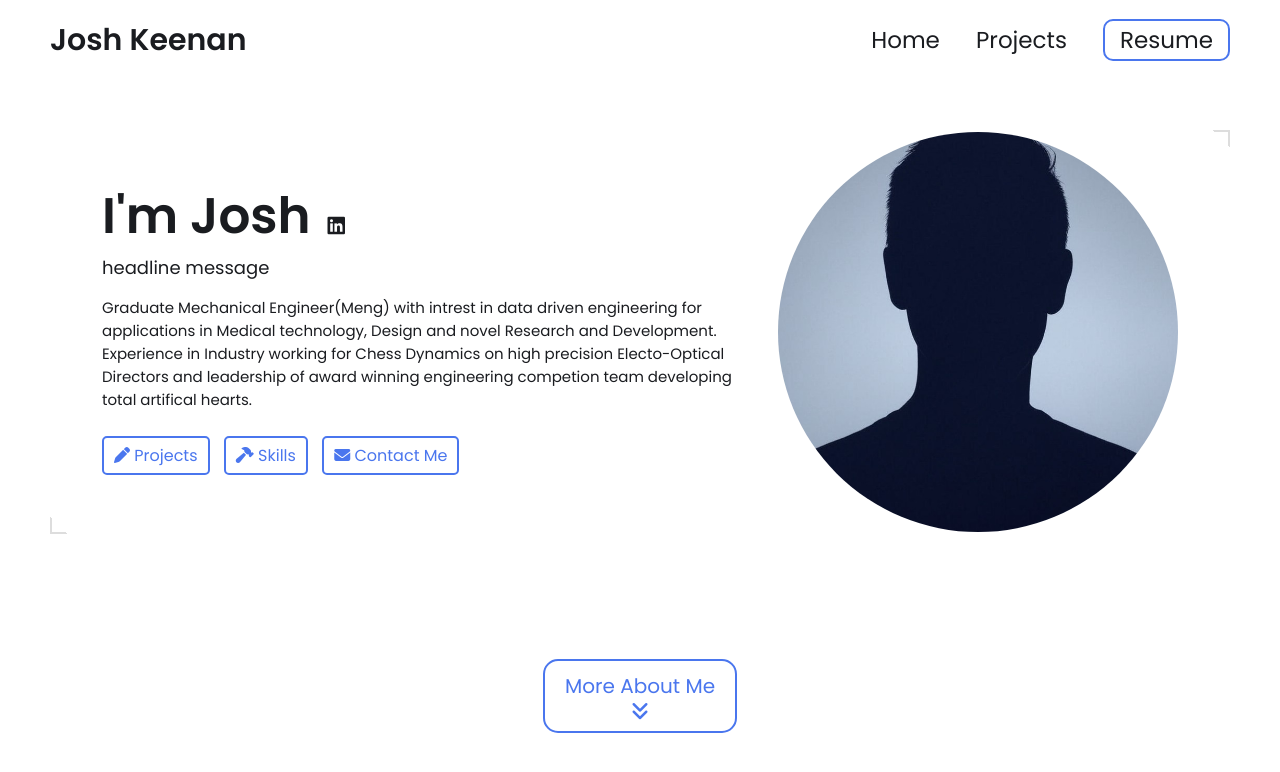
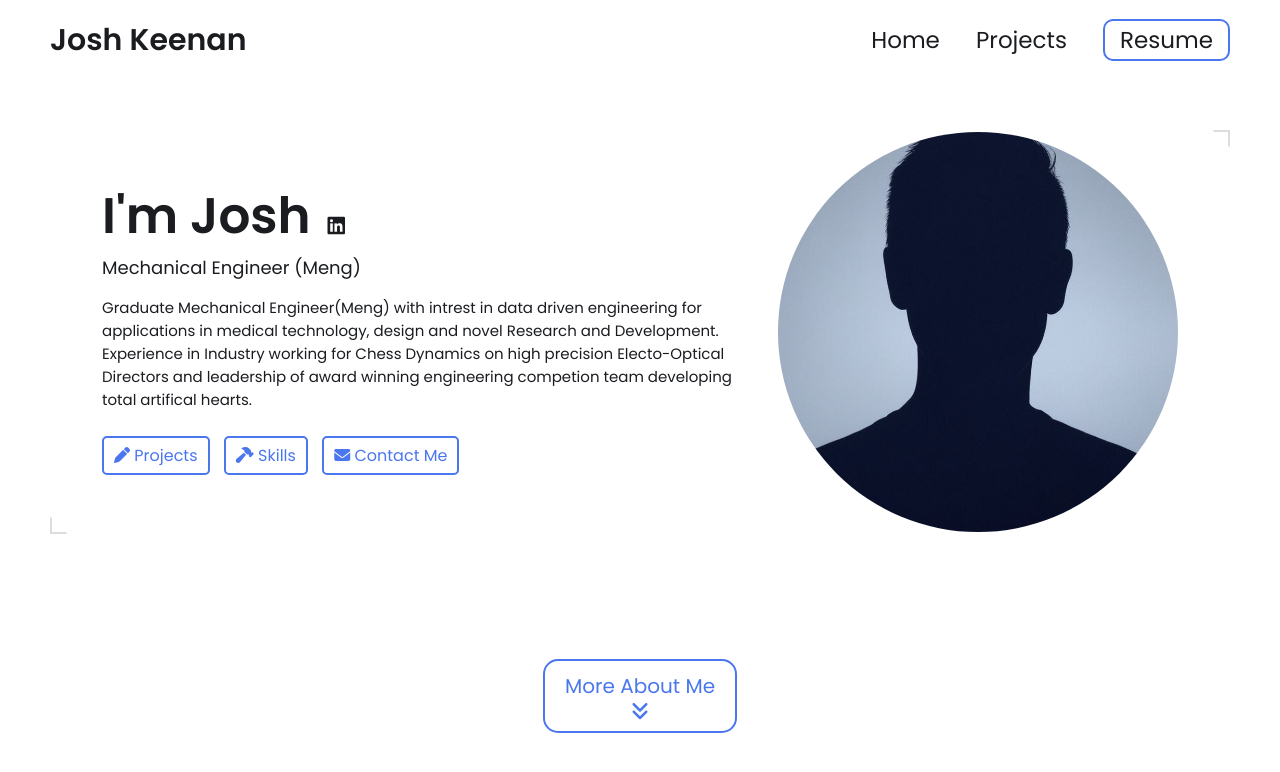
Before and after one commit to JJK3671/JJK3671.github.io, a Jekyll site: the page built from index.html, in a window 1280 px wide and 900 px high. Shown: the top 772 px of the window. Built offline with Jekyll 4.4.1, drawn with Linux system fonts in a browser that asks for light colours.

Commit message:
Update _config.yml

```diff
--- a/_config.yml
+++ b/_config.yml
@@ -13,9 +13,9 @@ title: John Doe's Portfolio # This is what shows up in the tab of the browser
 
 # Hero Section
 name: Josh Keenan
-headline: headline message
+headline: Mechanical Engineer (Meng)
 description: >- # dont remove this line. this will ignore all new lines until the next section
-  Graduate Mechanical Engineer(Meng) with intrest in data driven engineering for applications in Medical technology, Design and novel Research and Development. Experience in Industry working for Chess Dynamics on high precision Electo-Optical Directors and leadership of award winning engineering competion team developing total artifical hearts.
+  Graduate Mechanical Engineer(Meng) with intrest in data driven engineering for applications in medical technology, design and novel Research and Development. Experience in Industry working for Chess Dynamics on high precision Electo-Optical Directors and leadership of award winning engineering competion team developing total artifical hearts.
 
 # Place your profile image in /assets/images/profile-image/folder and edit the file name
 profile_image: ./assets/images/profile-image/avatar.jpeg
```
